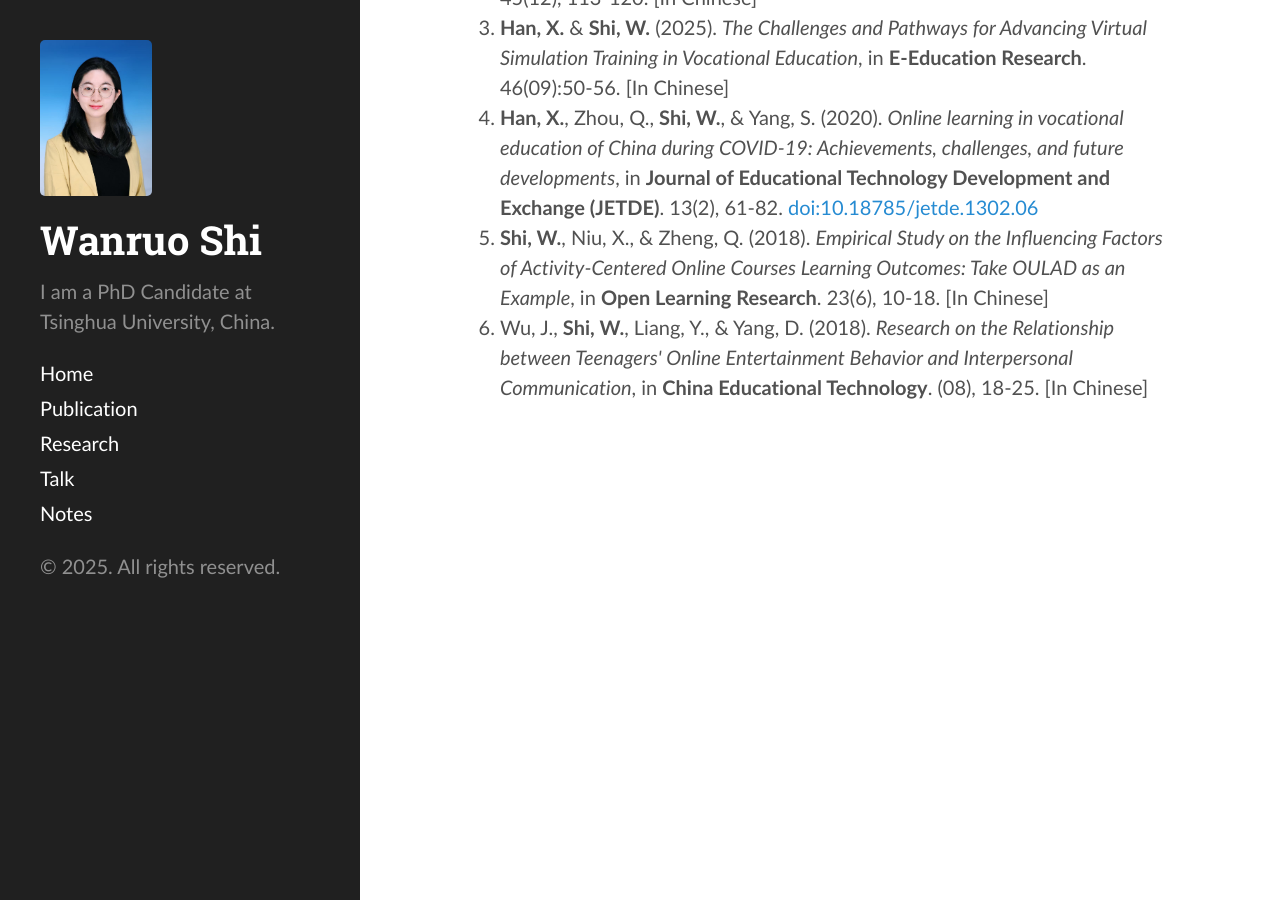
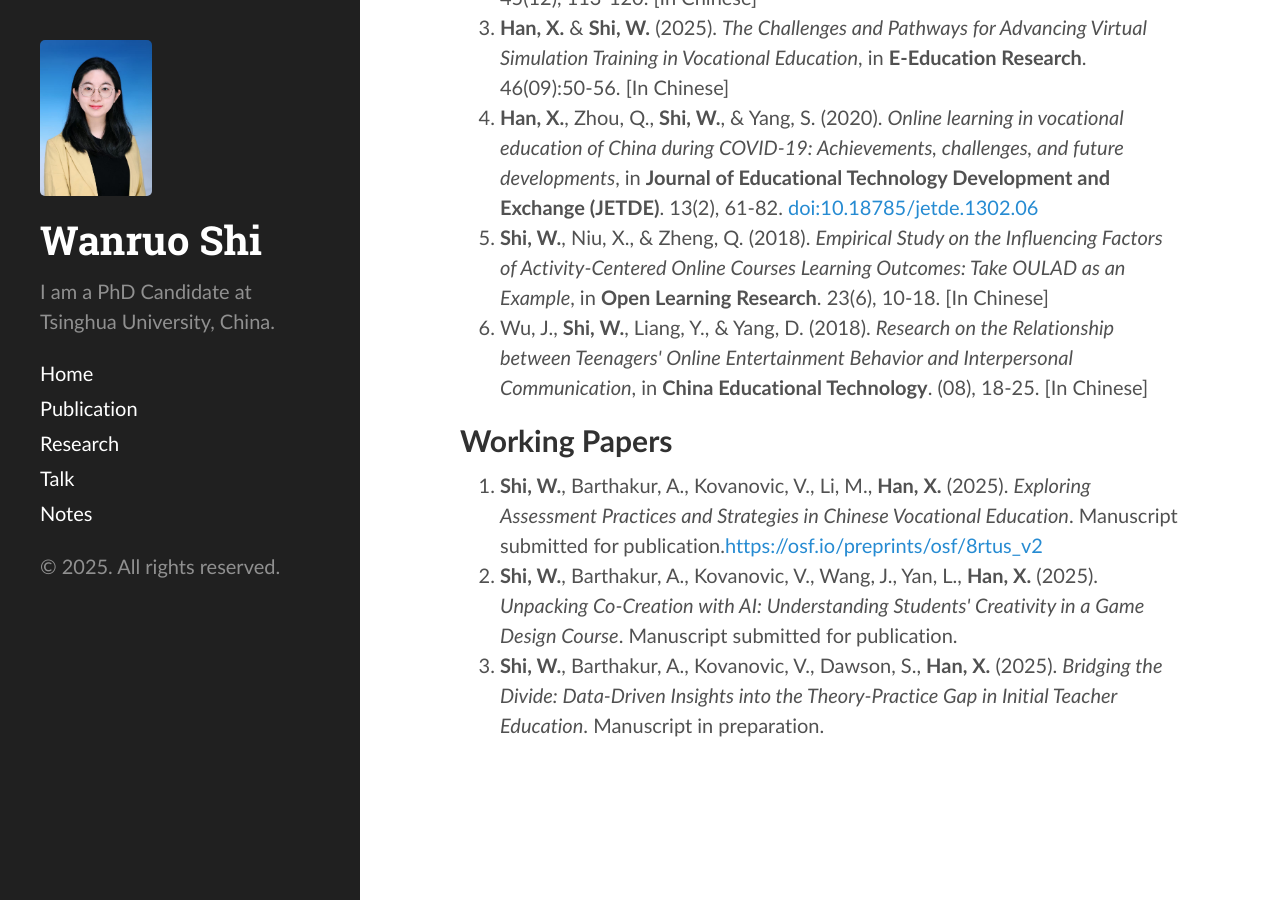
Before and after one commit to swanruo/swanruo.github.io, a Jekyll site: the page built from publication.html, in a window 1280 px wide and 900 px high, scrolled down 1253 px. Built offline with Jekyll 4.4.1, drawn with Linux system fonts in a browser that asks for light colours; nearby versions of some CDN libraries.

Commit message:
update working papers

```diff
--- a/papers/iett21.html
+++ b/papers/iett21.html
@@ -5,7 +5,7 @@ comments: true
 ---
 <hr />
 <p>
-<b>Zishuo Li and Yilin Mo</b>
+<b>Shi, W., Barthakur, A., Kovanovic, V., Dawson, S., Han, X</b>
 </p>
 
 <p>
--- a/publication.html
+++ b/publication.html
@@ -43,3 +43,19 @@ My <a href="https://scholar.google.com/citations?user=8aG06sgAAAAJ">Google Schol
 </ol>
 </div>
 </div>
+
+
+<div id="outline-container-org86f0450" class="outline-2">
+<h2 id="org86f0450">Working Papers</h2>
+<div class="outline-text-2" id="text-org86f0450">
+<ol class="org-ol">
+
+<li><b>Shi, W.</b>, Barthakur, A., Kovanovic, V., Li, M., <b>Han, X.</b> (2025). <i>Exploring Assessment Practices and Strategies in Chinese Vocational Education</i>. Manuscript submitted for publication.<a href="https://osf.io/preprints/osf/8rtus_v2">https://osf.io/preprints/osf/8rtus_v2</a></li>
+
+<li><b>Shi, W.</b>, Barthakur, A., Kovanovic, V., Wang, J., Yan, L., <b>Han, X.</b> (2025). <i>Unpacking Co-Creation with AI: Understanding Students' Creativity in a Game Design Course</i>. Manuscript submitted for publication.</li>
+
+<li><b>Shi, W.</b>, Barthakur, A., Kovanovic, V., Dawson, S., <b>Han, X.</b> (2025). <i>Bridging the Divide: Data-Driven Insights into the Theory-Practice Gap in Initial Teacher Education</i>. Manuscript in preparation.</li>
+
+</ol>
+</div>
+</div>
```
